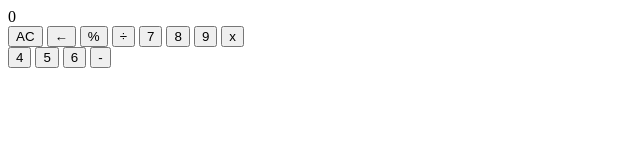
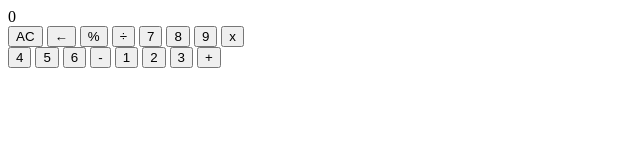
Before and after one commit to ChriistopherAaron/calculator, a plain HTML site: page index.html in a window 1280 px wide. Shown: the whole page, without its empty margins (0-640 px from the left). Drawn offline with Linux system fonts and the light colour scheme.

Commit message:
Added row 4 keypad area in HTML

```diff
--- a/index.html
+++ b/index.html
@@ -38,6 +38,14 @@
                 <button class="btn">6</button>
                 <button class="btn btn-operator" data-action="subtract">-</button>
 
+                <!-- Row 4-->
+                 <button class="btn">1</button>
+                 <button class="btn">2</button>
+                 <button class="btn">3</button>
+                 <button class="btn btn-operator" data-action="add">+</button>
+
+
+
 
 
 </body>
```
